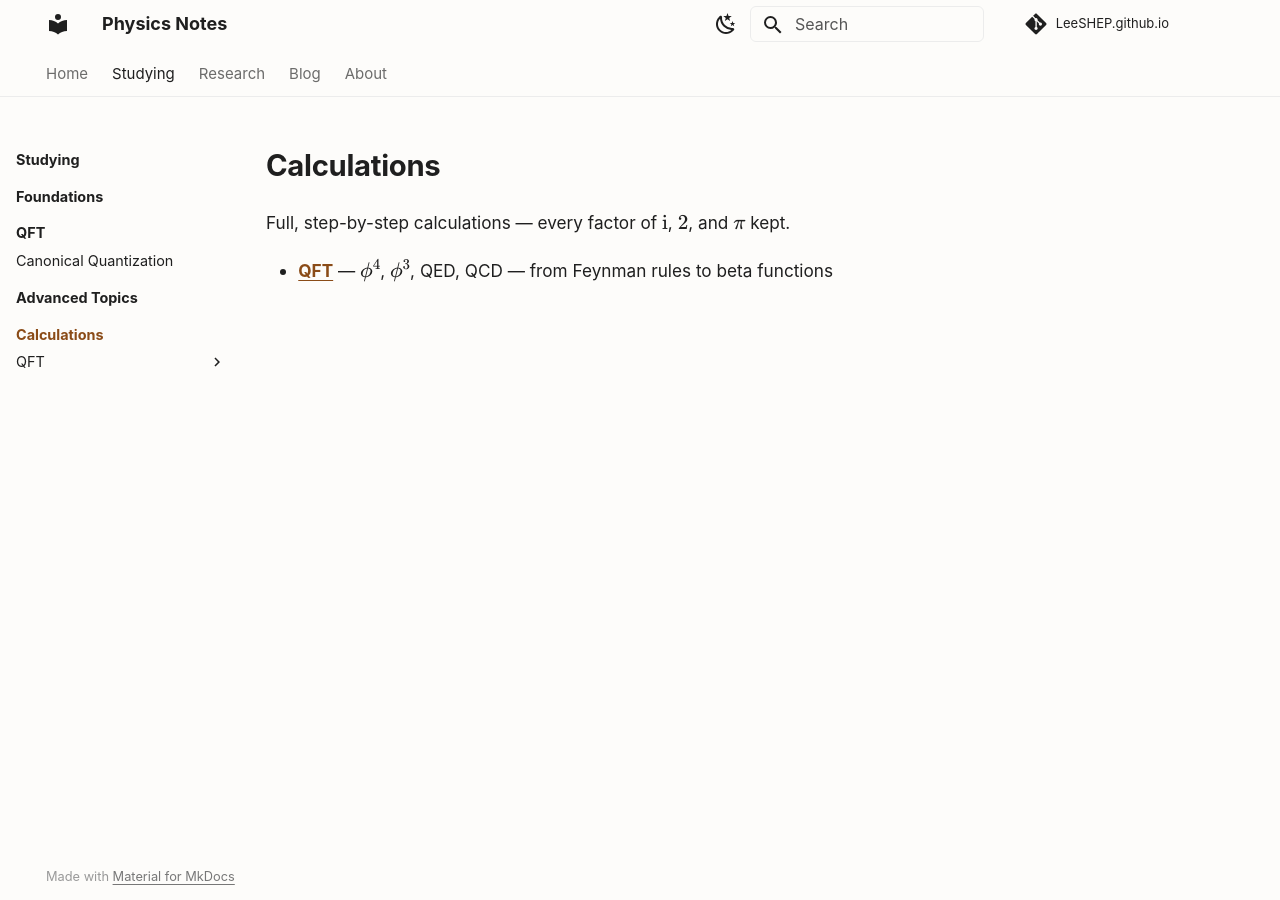
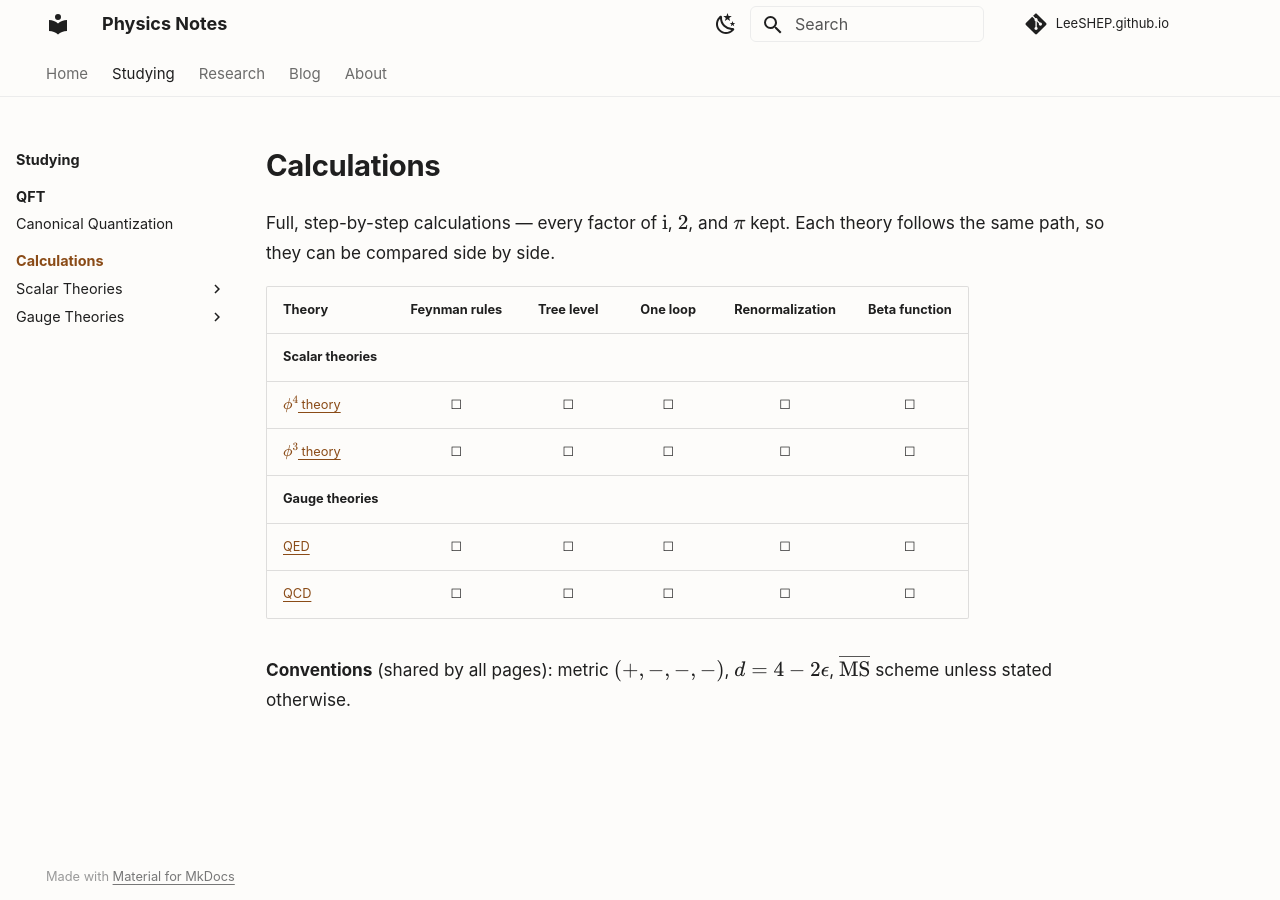
Before and after one commit to LeeSHEP/LeeSHEP.github.io, an MkDocs documentation site: the page built from docs/studying/calculations/index.md, in a window 1280 px wide. Built offline with MkDocs 1.6.1 and Material for MkDocs 9.7.7, drawn with Linux system fonts in a browser that asks for light colours; comment, search, counter and statistics services are not loaded.

Commit message:
Tidy structure: finish home text, hide empty sections, split Calculations into Scalar/Gauge
Co-Authored-By: Claude Opus 5.5 <noreply@anthropic.com>

```diff
--- a/docs/studying/calculations/index.md
+++ b/docs/studying/calculations/index.md
@@ -1,5 +1,15 @@
 # Calculations
 
 Full, step-by-step calculations — every factor of $\ii$, $2$, and $\pi$ kept.
+Each theory follows the same path, so they can be compared side by side.
 
-- **[QFT](qft/index.md)** — $\phi^4$, $\phi^3$, QED, QCD — from Feynman rules to beta functions
+| Theory | Feynman rules | Tree level | One loop | Renormalization | Beta function |
+|---|:-:|:-:|:-:|:-:|:-:|
+| **Scalar theories** | | | | | |
+| [$\phi^4$ theory](phi4.md) | ☐ | ☐ | ☐ | ☐ | ☐ |
+| [$\phi^3$ theory](phi3.md) | ☐ | ☐ | ☐ | ☐ | ☐ |
+| **Gauge theories** | | | | | |
+| [QED](qed.md) | ☐ | ☐ | ☐ | ☐ | ☐ |
+| [QCD](qcd.md) | ☐ | ☐ | ☐ | ☐ | ☐ |
+
+**Conventions** (shared by all pages): metric $(+,-,-,-)$, $d = 4 - 2\epsilon$, $\overline{\text{MS}}$ scheme unless stated otherwise.
--- a/mkdocs.yml
+++ b/mkdocs.yml
@@ -78,21 +78,19 @@ nav:
   - Home: index.md
   - Studying:
       - studying/index.md
-      - Foundations:
-          - studying/foundations/index.md
+      # Foundations (studying/foundations/) and Advanced Topics (studying/advanced/)
+      # are hidden until they have real pages — add them back here then.
       - QFT:
           - studying/qft/index.md
           - Canonical Quantization: studying/qft/01-canonical-quantization.md
-      - Advanced Topics:
-          - studying/advanced/index.md
       - Calculations:
           - studying/calculations/index.md
-          - QFT:
-              - studying/calculations/qft/index.md
-              - φ⁴ Theory: studying/calculations/qft/phi4.md
-              - φ³ Theory: studying/calculations/qft/phi3.md
-              - QED: studying/calculations/qft/qed.md
-              - QCD: studying/calculations/qft/qcd.md
+          - Scalar Theories:
+              - φ⁴ Theory: studying/calculations/phi4.md
+              - φ³ Theory: studying/calculations/phi3.md
+          - Gauge Theories:
+              - QED: studying/calculations/qed.md
+              - QCD: studying/calculations/qcd.md
   - Research:
       - research/index.md
       - Paper Notes: research/papers/index.md
```
Also changed, not shown: docs/index.md (+4 -4 lines), docs/studying/calculations/qft/index.md (deleted, +0 -12 lines), docs/studying/index.md (+2 -4 lines), docs/studying/calculations/phi3.md (renamed from docs/studying/calculations/qft/phi3.md), docs/studying/calculations/phi4.md (renamed from docs/studying/calculations/qft/phi4.md), docs/studying/calculations/qcd.md (renamed from docs/studying/calculations/qft/qcd.md), docs/studying/calculations/qed.md (renamed from docs/studying/calculations/qft/qed.md).
